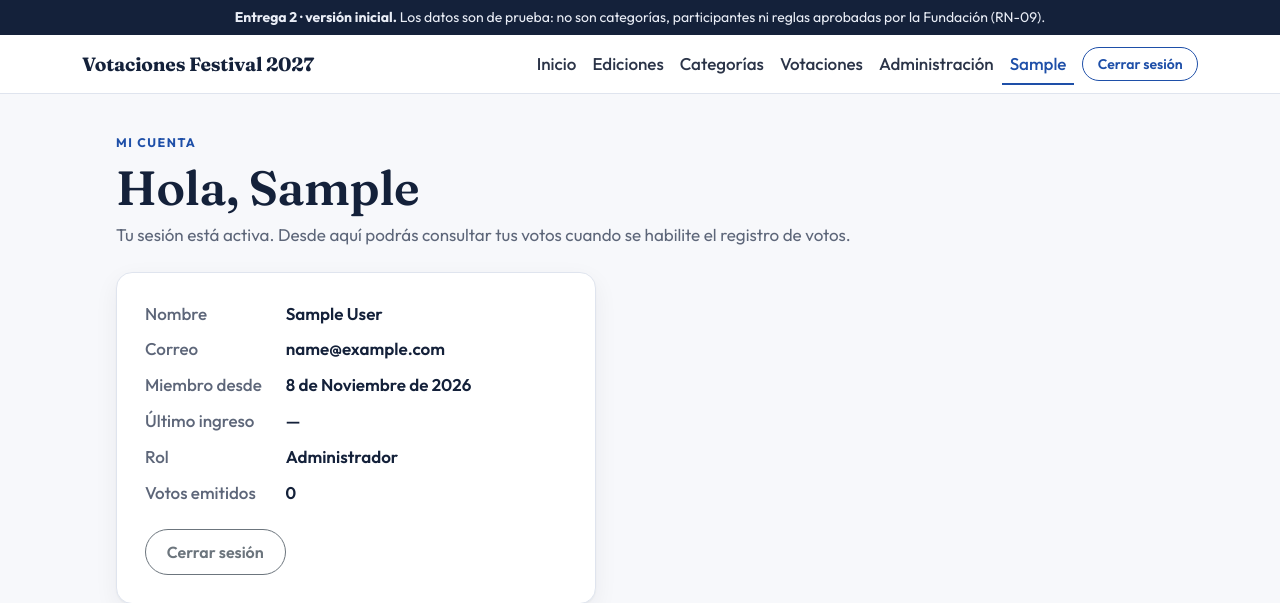
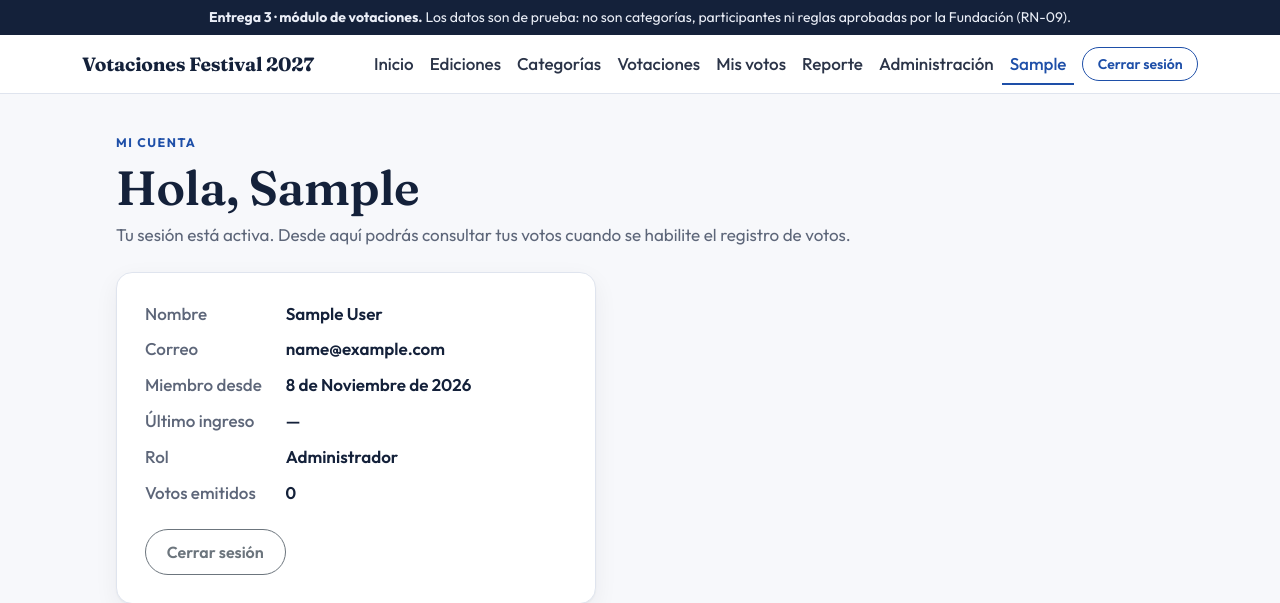
Before and after one commit to bsegura4-bit/Festival_Vallenato2027, a Django app: page /cuentas/perfil/ in a window 1280 px wide. Shown: the top 603 px of the page. Run offline with Django 5.2, Linux system fonts and the light colour scheme; the visitor is signed in with stand-in values (Sample User, id 1); data that the repository does not hold is empty; some libraries are stand-ins or nearby versions.

Commit message:
Menu: mis votos y reporte

```diff
--- a/templates/base.html
+++ b/templates/base.html
@@ -13,7 +13,7 @@
 </head>
 <body>
 <a class="skip" href="#contenido">Saltar al contenido</a>
-<div class="aviso-proto" role="note"><p><strong>Entrega 2 · versión inicial.</strong> Los datos son de prueba: no son categorías, participantes ni reglas aprobadas por la Fundación (RN-09).</p></div>
+<div class="aviso-proto" role="note"><p><strong>Entrega 3 · módulo de votaciones.</strong> Los datos son de prueba: no son categorías, participantes ni reglas aprobadas por la Fundación (RN-09).</p></div>
 {% with url=request.resolver_match.url_name %}
 <header class="barra"><nav class="navbar navbar-expand-md" aria-label="Navegación principal"><div class="container">
 <a class="navbar-brand" href="{% url 'festival:inicio' %}">Votaciones Festival&nbsp;{{ edicion_actual.anio|default:"2027" }}</a>
@@ -24,7 +24,8 @@
  <li class="nav-item"><a class="nav-link" href="{% url 'festival:categorias' %}" {% if url == 'categorias' or url == 'categoria_detalle' %}aria-current="page"{% endif %}>Categorías</a></li>
  <li class="nav-item"><a class="nav-link" href="{% url 'festival:votaciones' %}" {% if url == 'votaciones' or url == 'votacion_detalle' %}aria-current="page"{% endif %}>Votaciones</a></li>
  {% if user.is_authenticated %}
-  {% if user.is_staff %}<li class="nav-item"><a class="nav-link" href="{% url 'admin:index' %}">Administración</a></li>{% endif %}
+  <li class="nav-item"><a class="nav-link" href="{% url 'festival:mis_votos' %}" {% if url == 'mis_votos' %}aria-current="page"{% endif %}>Mis votos</a></li>
+  {% if user.is_staff %}<li class="nav-item"><a class="nav-link" href="{% url 'festival:reporte_votos' %}" {% if url == 'reporte_votos' %}aria-current="page"{% endif %}>Reporte</a></li><li class="nav-item"><a class="nav-link" href="{% url 'admin:index' %}">Administración</a></li>{% endif %}
   <li class="nav-item"><a class="nav-link" href="{% url 'cuentas:perfil' %}" {% if url == 'perfil' %}aria-current="page"{% endif %}>{{ user.first_name|default:user.username }}</a></li>
   <li class="nav-item"><form method="post" action="{% url 'cuentas:logout' %}" class="m-0">{% csrf_token %}<button class="btn btn-sm btn-outline-primary ms-md-2" type="submit">Cerrar sesión</button></form></li>
  {% else %}
```
